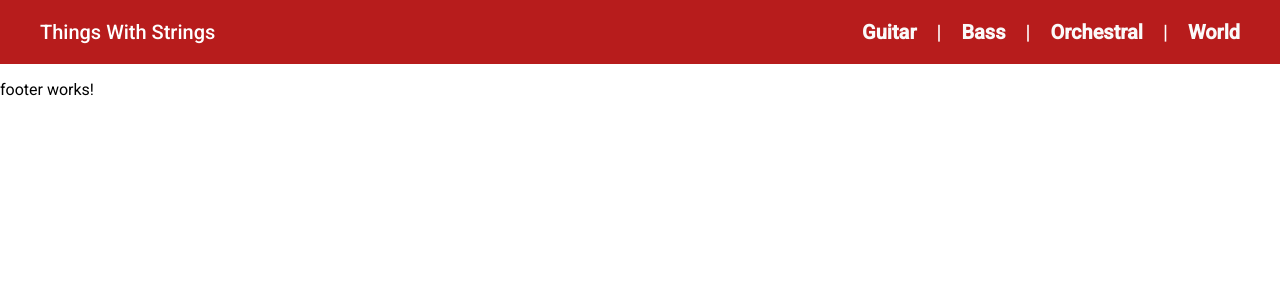
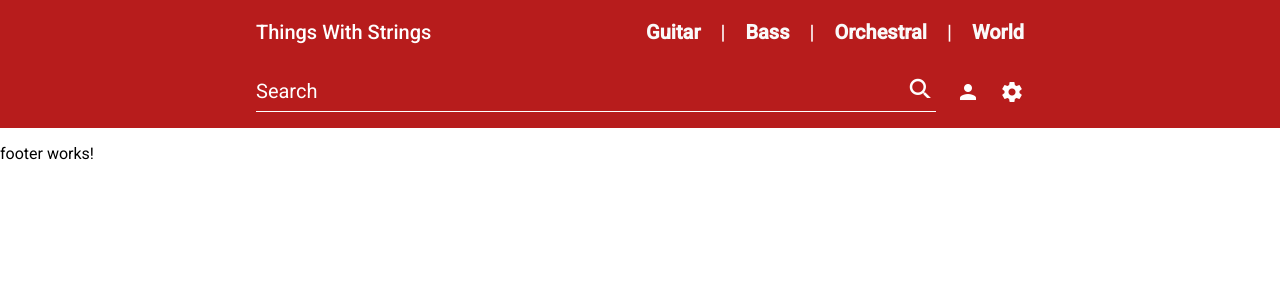
Before and after one commit to SahilMak/ThingsWithStrings, an Angular app: page / in a window 1280 px wide. Shown: the top 300 px of the page. Built offline with nearby package versions, Linux system fonts and the light colour scheme; no server answers; what @angular/fire, ngx-auth-firebaseui would draw is missing.

Commit message:
Created second row of header

```diff
--- a/src/app/header/header.component.html
+++ b/src/app/header/header.component.html
@@ -1,10 +1,22 @@
 <mat-toolbar color="primary">
   <mat-toolbar-row>
     <span>Things With Strings</span>
-    <span fxFlex="1 1 auto"></span>
-    <div *ngFor="let value of categories; first as isFirst; last as isLast">
-      <a href="javascript:void(0)" [ngClass]="{ 'left-margin': !isFirst }">{{ value | titlecase }}</a>
-      <span [ngClass]="{ 'left-margin': !isLast }">{{ (isLast) ? '' : '|' }}</span>
+    <div fxLayout="row">
+      <div *ngFor="let value of categories; first as isFirst; last as isLast">
+        <a href="javascript:void(0)" [ngClass]="{ 'left-margin': !isFirst }">{{ value | titlecase }}</a>
+        <span [ngClass]="{ 'left-margin': !isLast }">{{ (isLast) ? '' : '|' }}</span>
+      </div>
+    </div>
+  </mat-toolbar-row>
+  <mat-toolbar-row>
+    <mat-form-field id="search-form">
+      <input type="search" matInput placeholder="Search">
+      <mat-icon matSuffix class="clickable">search</mat-icon>
+    </mat-form-field>
+    <div class="flex-container" fxLayoutAlign="space-between"></div>
+    <div>
+      <mat-icon class="clickable left-margin">person</mat-icon>
+      <mat-icon class="clickable left-margin">settings</mat-icon>
     </div>
   </mat-toolbar-row>
 </mat-toolbar>
--- a/src/app/header/header.component.scss
+++ b/src/app/header/header.component.scss
@@ -1,7 +1,18 @@
+@import '../../styles/light-dark.scss';
+
 mat-toolbar-row {
-  padding: 0 40px;
+  padding: 0 20%;
+  place-content: stretch space-between;
+
+  input {
+    color: $light;
+  }
 
   .left-margin {
     margin-left: 20px;
   }
+
+  #search-form {
+    width: 100%;
+  }
 }
--- a/src/app/header/header.module.ts
+++ b/src/app/header/header.module.ts
@@ -1,6 +1,5 @@
 import { NgModule } from '@angular/core';
 import { CommonModule } from '@angular/common';
-import { MatToolbarModule } from '@angular/material/toolbar';
 
 import { HeaderComponent } from './header.component';
 import { SharedModule } from '../shared/shared.module';
@@ -11,7 +10,6 @@ import { SharedModule } from '../shared/shared.module';
   exports: [ HeaderComponent ],
   imports: [
     CommonModule,
-    MatToolbarModule,
     SharedModule
   ]
 })
```
